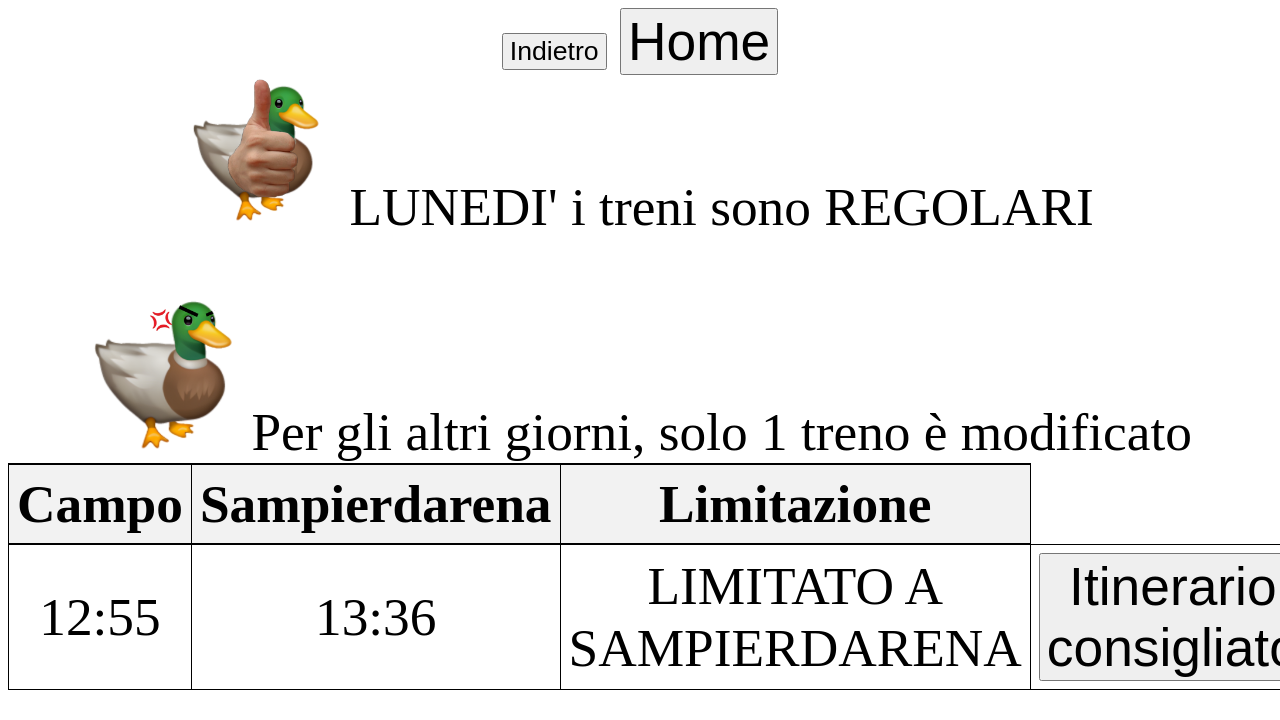
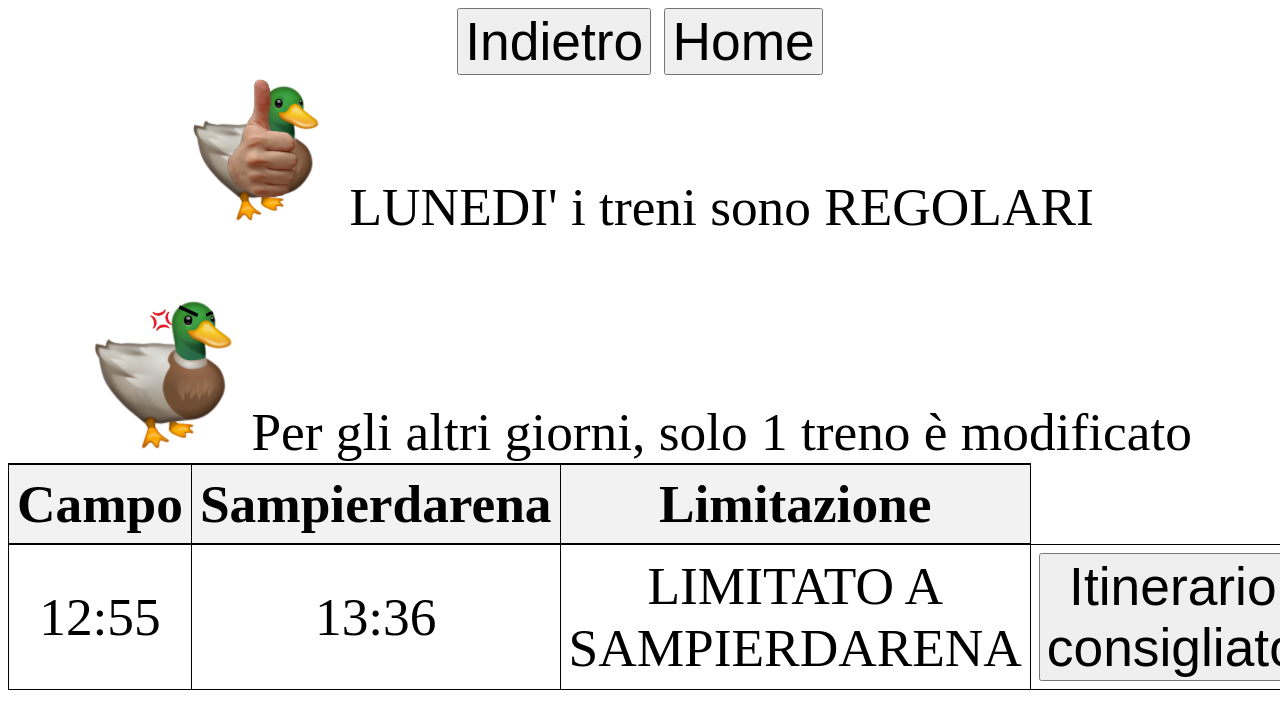
Before and after one commit to Buschi03/Treni, a plain HTML site: page Andata/CP_PR/CP_PR_giorni.html in a window 1280 px wide. Shown: the top 720 px of the page. Drawn offline with Linux system fonts and the light colour scheme.

Commit message:
Update CP_PR_giorni.html

```diff
--- a/Andata/CP_PR/CP_PR_giorni.html
+++ b/Andata/CP_PR/CP_PR_giorni.html
@@ -4,7 +4,7 @@
         <link rel="stylesheet" type="text/css" href="../../style.css">
     </head>
     <body>
-        <input type="button" value="Indietro" onClick="history.go(-1);return true;" name="button" style="font-size: 20pt;">
+        <input type="button" value="Indietro" onClick="history.go(-1);return true;" name="button" style="font-size: 40pt;">
         <a href="../../index.html"> <button>Home</button></a> <br>
         <img src="../../img/63.png"> LUNEDI' i treni sono REGOLARI <br> <br>
         <img src="../../img/12.png"> Per gli altri giorni, solo 1 treno è modificato <br>
```
